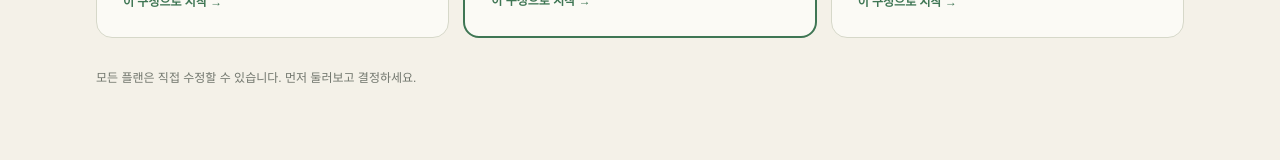
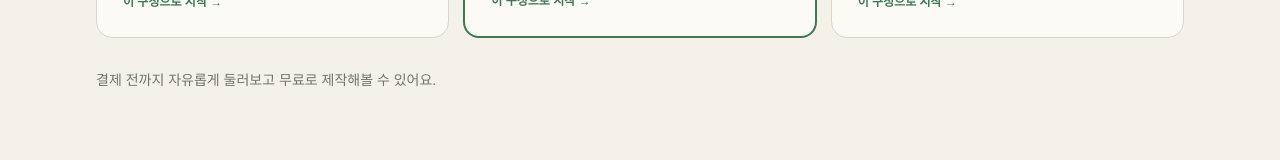
Before and after one commit to Moorisong/haroo, a Next.js app: page / in a window 1280 px wide. Shown: the part 3239-3399 px from the top of the page. Built offline with nearby package versions, Linux system fonts and the light colour scheme; no server answers; a web font is replaced by a local one.

Commit message:
refactor(landing): 가격 안내 하단 문구를 직관적인 유저 안심 안내로 교체

```diff
--- a/src/components/landing/PricingGrid.tsx
+++ b/src/components/landing/PricingGrid.tsx
@@ -79,24 +79,24 @@ export default function PricingGrid() {
             ))}
           </div>
         ) : (
-          <div className="subscription-card mt-8 sm:mt-12 rounded-2xl p-6 sm:p-10">
+          <div className="subscription-card mt-8 sm:mt-12 rounded-2xl">
             <p className="eyebrow">매달 결제</p>
-            <h3 className="text-xl sm:text-3xl md:text-4xl font-black leading-snug tracking-tight">
+            <h3>
               서버와 페이지를<br />
-              <span className="text-primary whitespace-nowrap">안심하고 유지하세요</span>
+              <span>안심하고 유지하세요</span>
             </h3>
             <p className="text-xs sm:text-sm text-muted-foreground break-keep">
               도메인 연결부터 서버 관리까지 하루가 모두 챙겨드립니다.
             </p>
-            <strong className="text-2xl sm:text-3xl font-black text-foreground">월 9,900원부터</strong>
+            <strong>월 9,900원부터</strong>
             <Link href="/builder" className="action-button mt-1">
               내 페이지 만들기 <span aria-hidden="true">→</span>
             </Link>
           </div>
         )}
 
-        <p className="mt-6 sm:mt-8 text-xs text-muted-foreground">
-          모든 플랜은 직접 수정할 수 있습니다. 먼저 둘러보고 결정하세요.
+        <p className="mt-6 sm:mt-8 text-xs sm:text-sm text-muted-foreground break-keep">
+          결제 전까지 자유롭게 둘러보고 무료로 제작해볼 수 있어요.
         </p>
       </div>
     </section>
```
